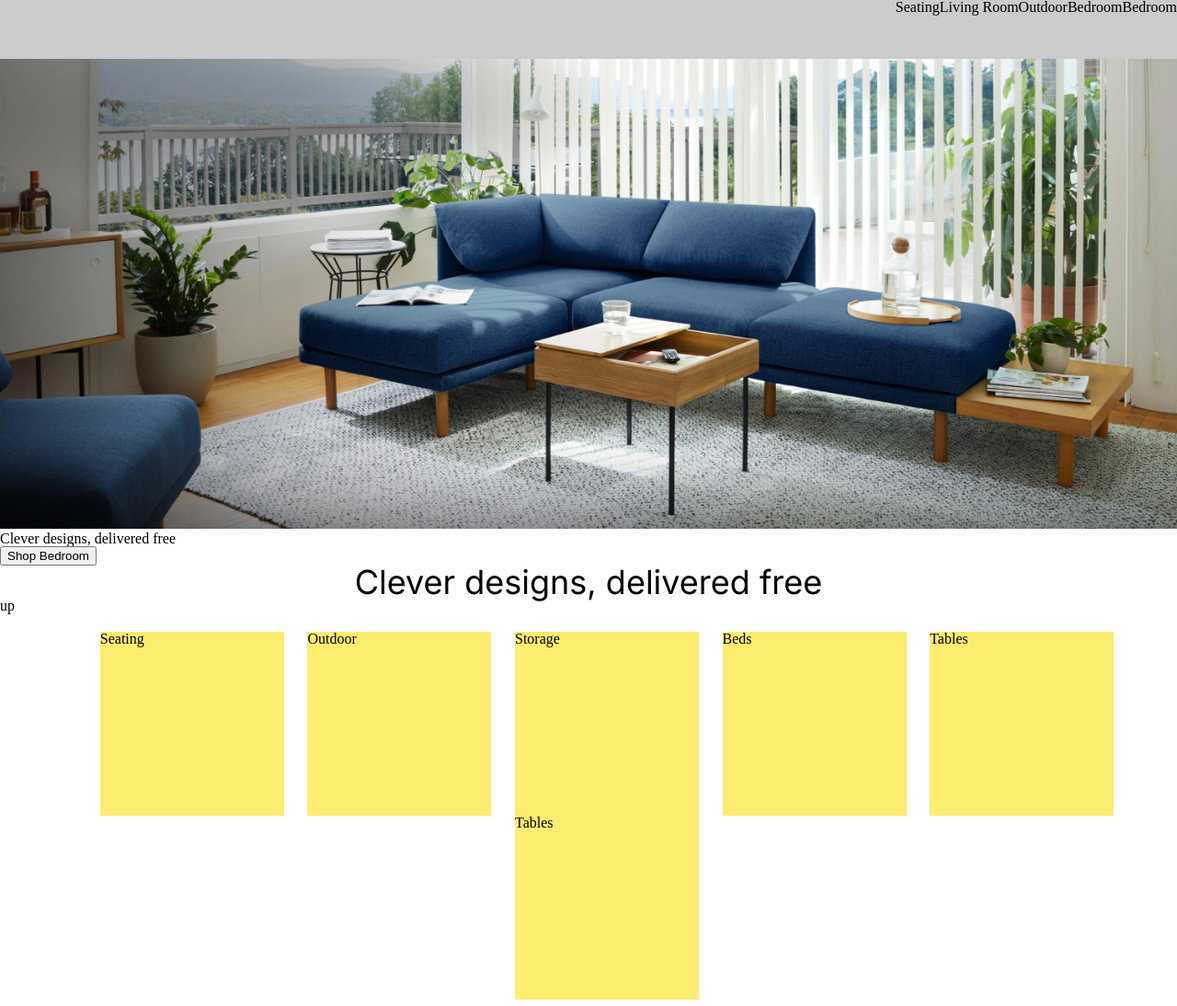
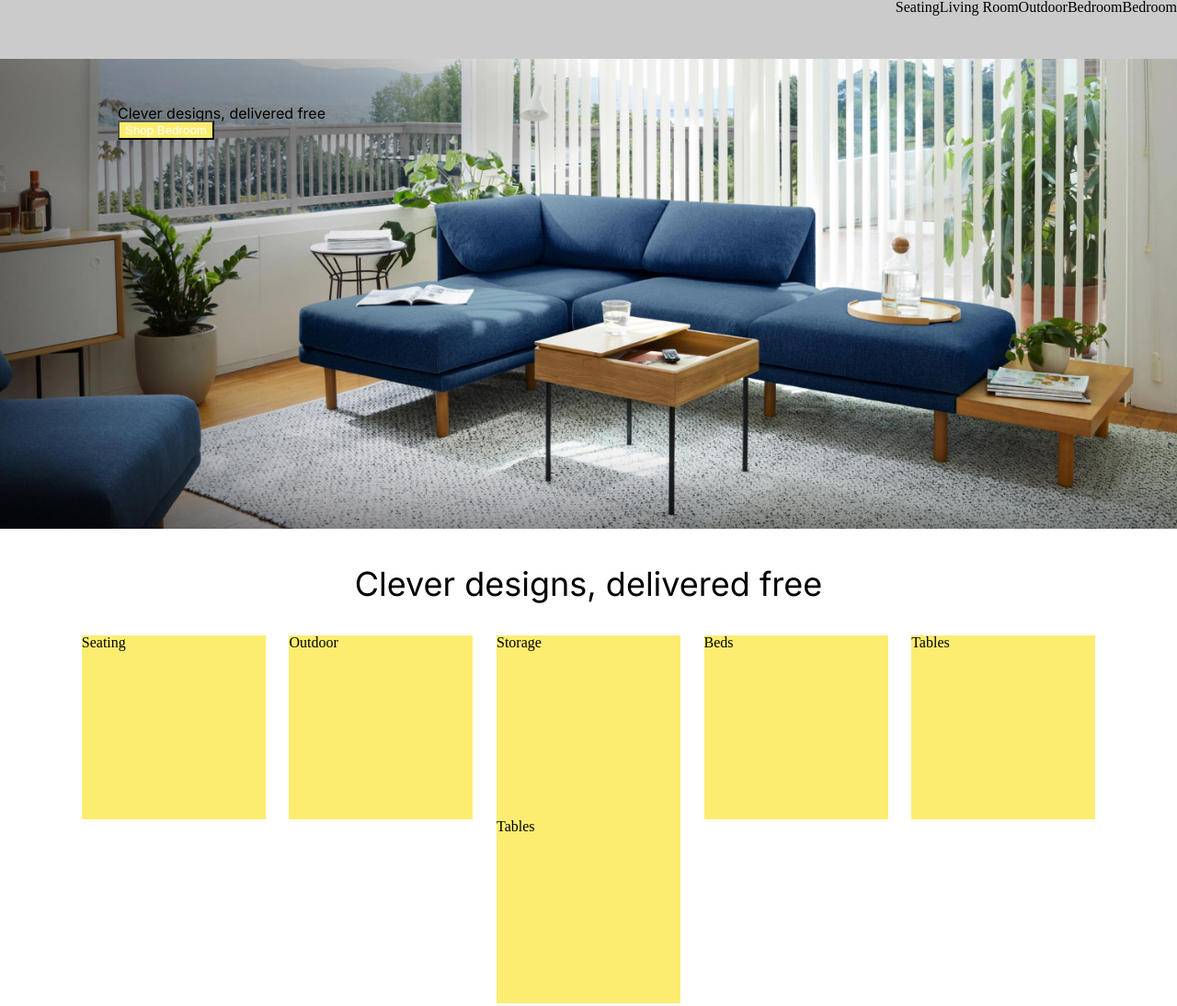
Before and after one commit to ZeAlmeida93/EDIT-HTML-CSS-FINAL, a website: page Project_01/index.html in a window 1280 px wide. Shown: the whole page at 92% size. Drawn offline with Linux system fonts and the light colour scheme.

Commit message:
update website index 17_06_2024

```diff
--- a/Project_01/index.html
+++ b/Project_01/index.html
@@ -61,8 +61,10 @@
 
 
     <section class="categories">
+
+
         <h1>Clever designs, delivered free</h1>
-up
+
         <div class="wrapper">
             <div class="product-card">
                 <span class="product-description">Seating</span>
--- a/Project_01/styles/global.scss
+++ b/Project_01/styles/global.scss
@@ -12,6 +12,17 @@ h1 {
   font-family: "Inter", "sans-serif";
   font-size: 36px;
   text-align: center;
+}
+
+ h3 {
+
+  font-family: "Inter", "sans-serif";
+
+}
+
+button {
+  color: $primary-background-color;
+  background-color: $btn-color-primary;
 }
 
 // <uniquifier>: Use a unique and descriptive class name
@@ -36,24 +47,41 @@ body {
   background-color: $primary-background-color;
 }
 
-.hero-section img {
+.hero-section {
+  position: relative;
+
+  img {
     background-size: cover;
     width: 100%;
   }
 
+  .text-description {
+    position: absolute;
+    top: 10%;
+    left: 10%;
+  }
+}
+
+.categories {
+
+margin-top:3%;
+
+}
+
 .wrapper {
+  margin-top: 3%;
   display: flex;
   flex-wrap: wrap;
   justify-content: center;
   gap: 2%;
   width: 100%;
-    margin: 20px;
 
   .product-card {
     width: 200px;
     height: 200px;
     background-color: #fced70;
+  }
+
 
 
 }
-}
```
Also changed, not shown: Project_01/styles/global.css, 1 other file. Lines whose indentation alone changed are shown as unchanged.
